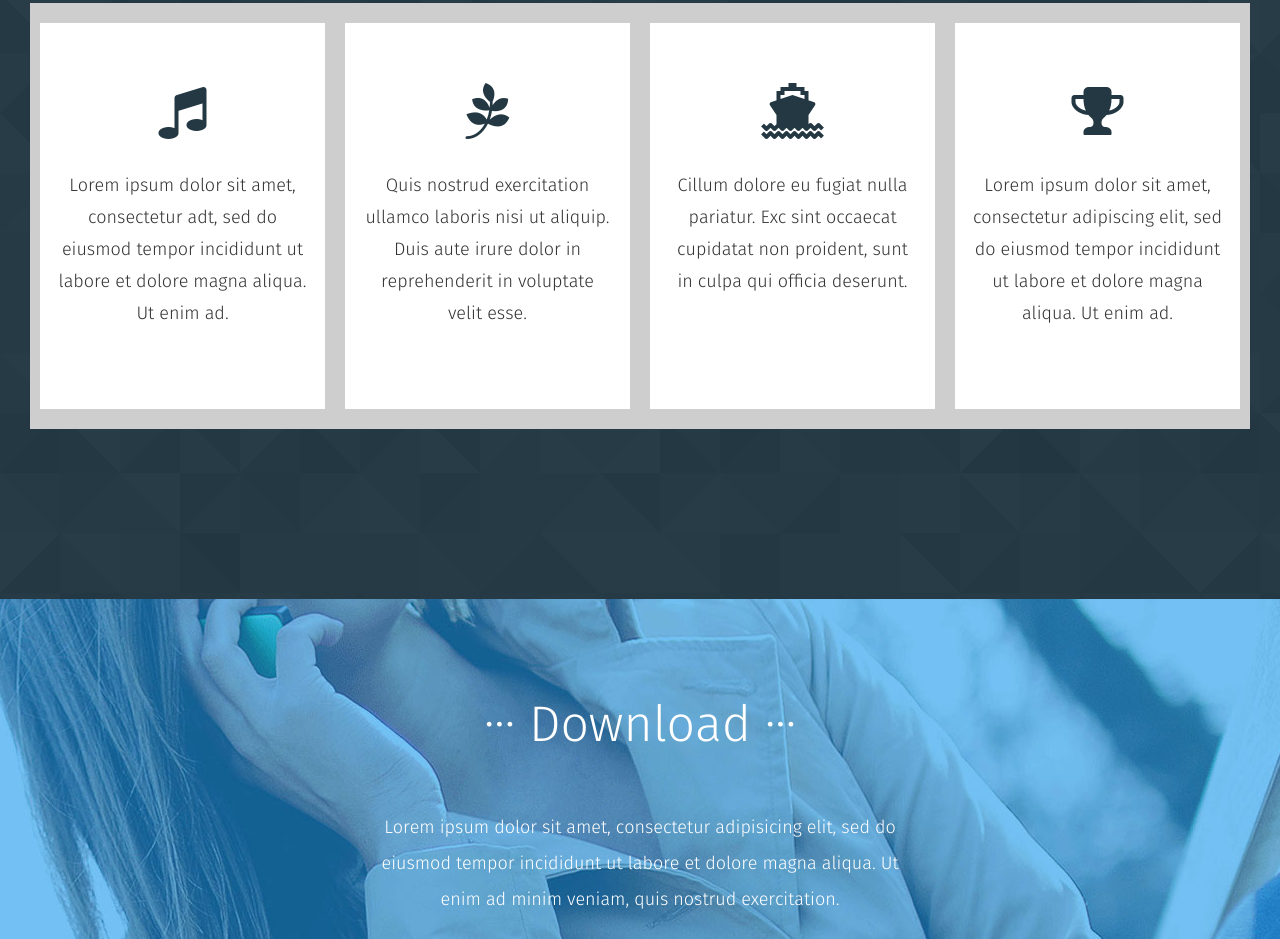
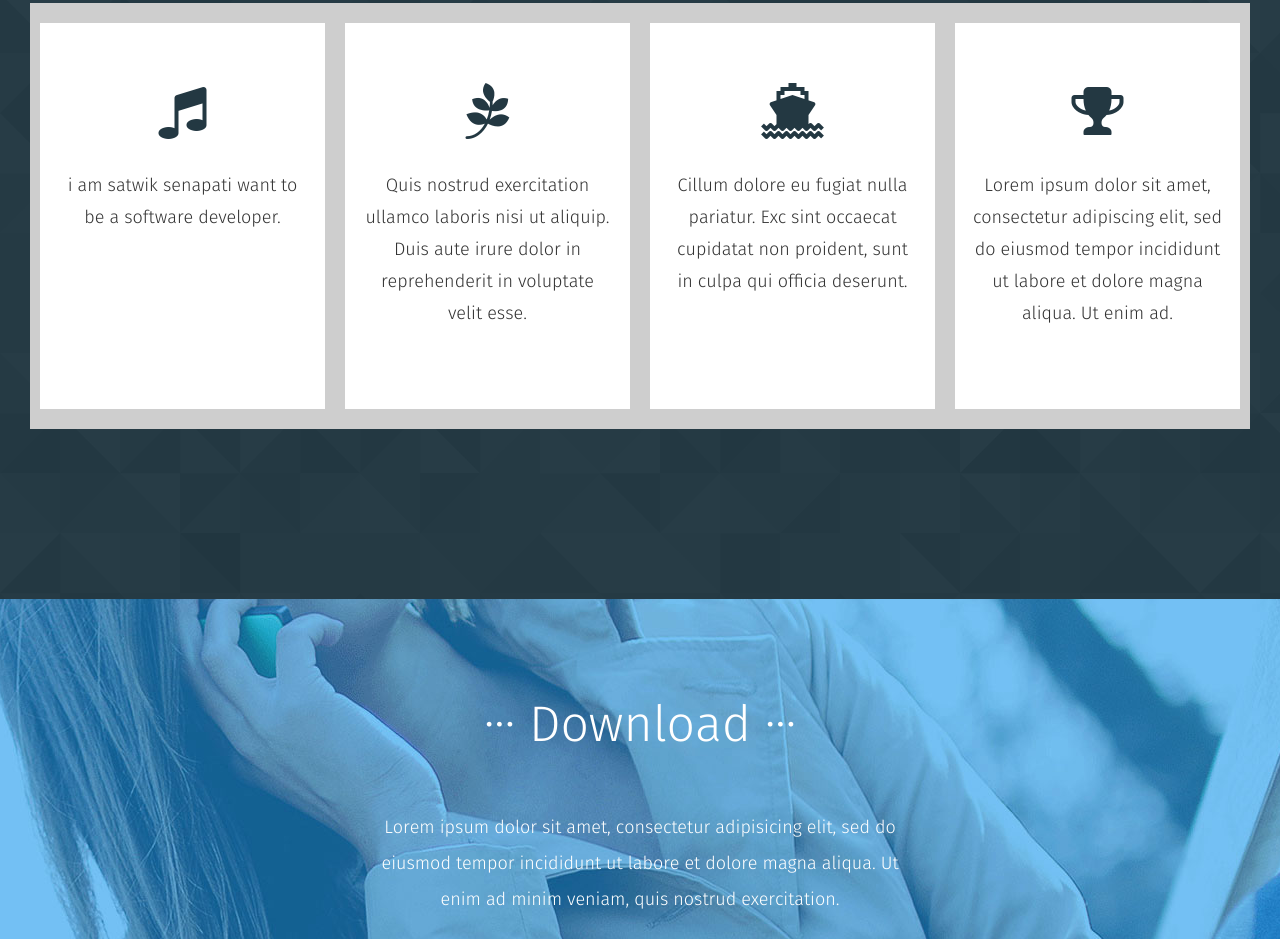
Before and after one commit to devppratik/App-Landing-Page, a plain HTML site: page index.html in a window 1280 px wide. Shown: the part 1047-1986 px from the top of the page. Drawn offline with Linux system fonts and the light colour scheme.

Commit message:
Update index.html

```diff
--- a/index.html
+++ b/index.html
@@ -69,7 +69,7 @@
                                 <i class="fa fa-music"></i>
                             </div>
                             <p>
-                                Lorem ipsum dolor sit amet, consectetur adt, sed do eiusmod tempor incididunt ut labore et dolore magna aliqua. Ut enim ad.
+                               i am satwik senapati want  to be a software developer.
                             </p>
                         </div>
                     </div>
```
